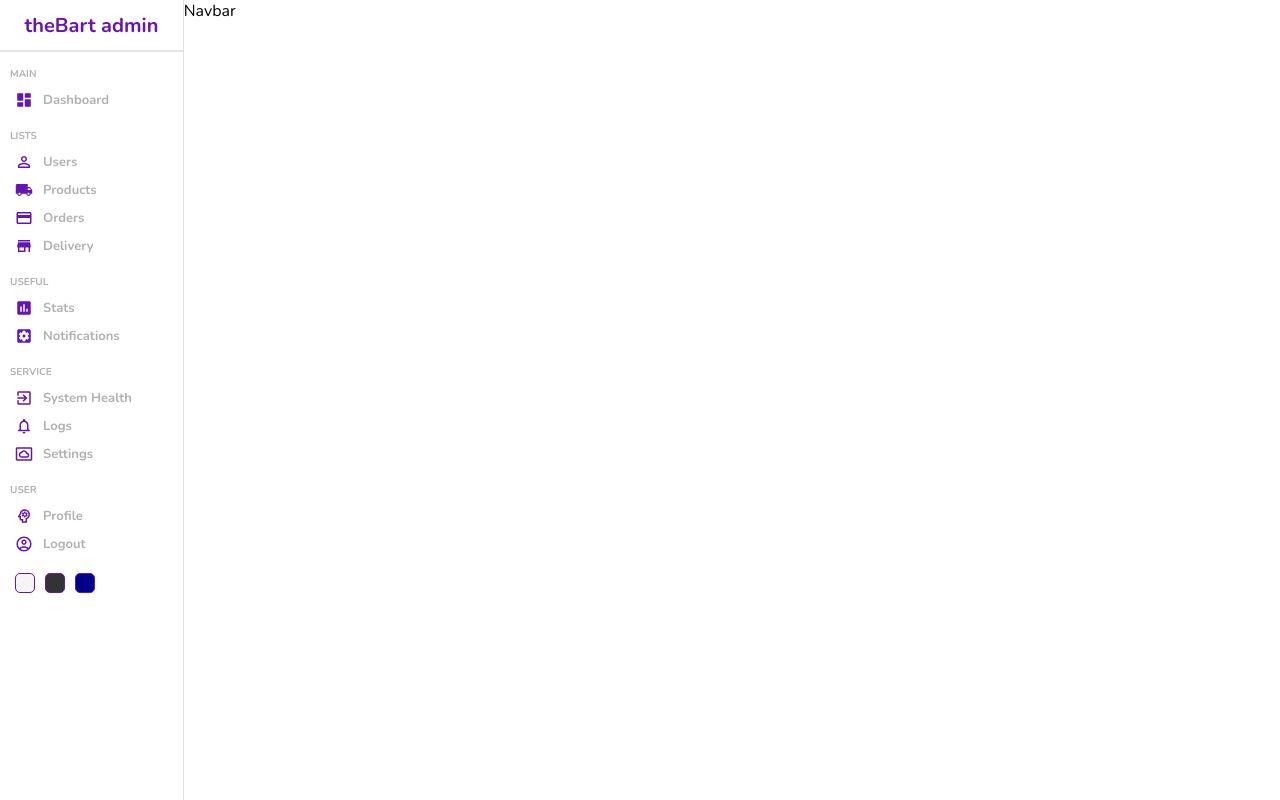
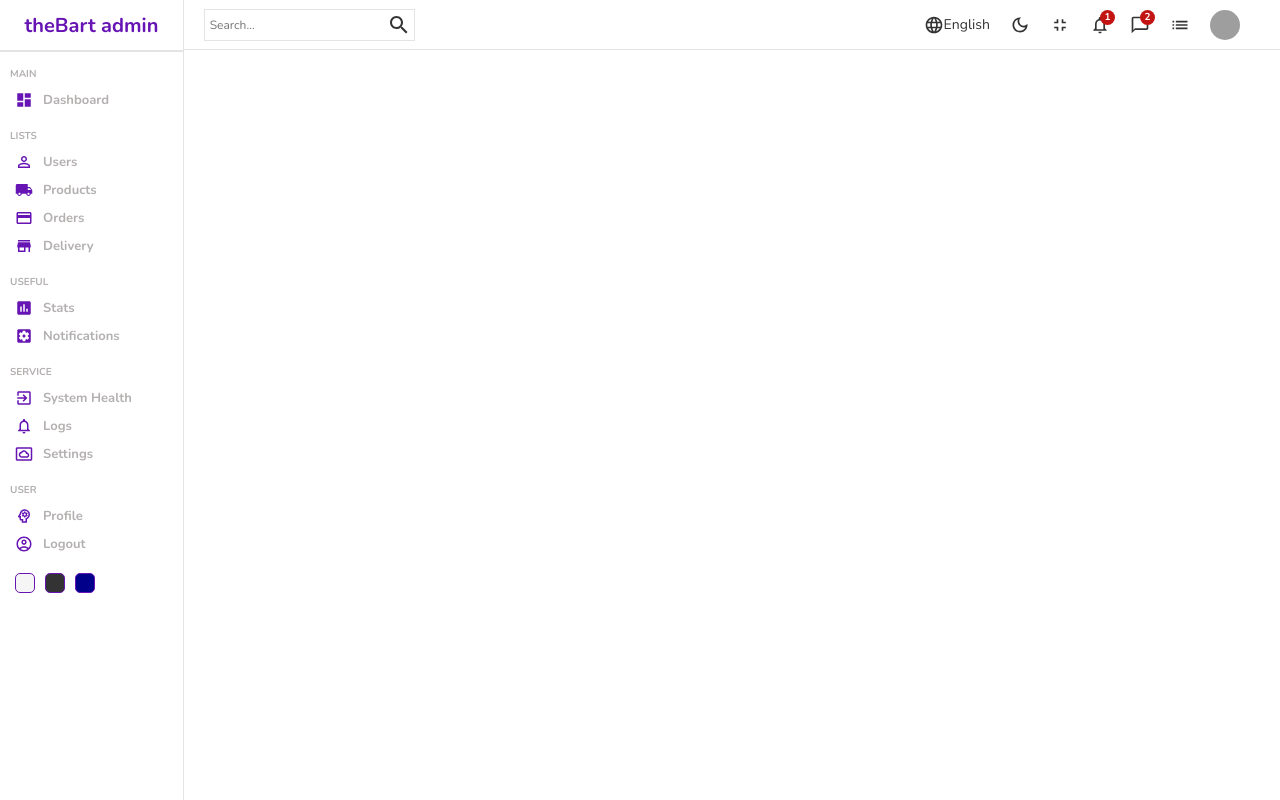
Before and after one commit to Bartek-Wieckowski/react-admin-dashboard, a React (Create React App) app: page / in a window 1280 px wide. Built offline with nearby package versions, Linux system fonts and the light colour scheme; grey boxes are pictures that could not be loaded.

Commit message:
created Navbar html template and css

```diff
--- a/src/components/navbar/Navbar.jsx
+++ b/src/components/navbar/Navbar.jsx
@@ -1,8 +1,52 @@
-import React from 'react'
-import "./navbar.scss"
+import React from "react";
+import "./navbar.scss";
+import SearchOutlinedIcon from "@mui/icons-material/SearchOutlined";
+import LanguageOutlinedIcon from "@mui/icons-material/LanguageOutlined";
+import DarkModeOutlinedIcon from "@mui/icons-material/DarkModeOutlined";
+import FullscreenExitOutlinedIcon from "@mui/icons-material/FullscreenExitOutlined";
+import NotificationsNoneOutlinedIcon from "@mui/icons-material/NotificationsNoneOutlined";
+import ChatBubbleOutlineOutlinedIcon from "@mui/icons-material/ChatBubbleOutlineOutlined";
+import ListOutlinedIcon from "@mui/icons-material/ListOutlined";
 
 export const Navbar = () => {
   return (
-    <div>Navbar</div>
-  )
-}
+    <div className="navbar">
+      <div className="wrapper">
+        <div className="search">
+          <input type="text" placeholder="Search..." />
+          <SearchOutlinedIcon />
+        </div>
+        <div className="items">
+          <div className="item">
+            <LanguageOutlinedIcon className="icon" />
+            English
+          </div>
+          <div className="item">
+            <DarkModeOutlinedIcon className="icon" />
+          </div>
+          <div className="item">
+            <FullscreenExitOutlinedIcon className="icon" />
+          </div>
+          <div className="item">
+            <NotificationsNoneOutlinedIcon className="icon" />
+            <div className="counter">1</div>
+          </div>
+          <div className="item">
+            <ChatBubbleOutlineOutlinedIcon className="icon" />
+            <div className="counter">2</div>
+          </div>
+          <div className="item">
+            <ListOutlinedIcon className="icon" />
+          </div>
+          <div className="item">
+            <img
+              src="https://images.pexels.com/photos/941693/pexels-photo-941693.jpeg?auto=compress&cs=tinysrgb&dpr=2&w=500"
+              alt=""
+              className="avatar"
+            />
+          </div>
+        </div>
+      </div>
+    </div>
+  );
+};
--- a/src/components/navbar/navbar.scss
+++ b/src/components/navbar/navbar.scss
@@ -0,0 +1,71 @@
+.navbar {
+    height: 50px;
+    border-bottom: 0.5px solid rgba(230, 227, 227);
+    display: flex;
+    align-items: center;
+    font-size: 14px;
+    color: #333;
+
+    .wrapper {
+      width: 100%;
+      padding: 20px;
+      display: flex;
+      align-items: center;
+      justify-content: space-between;
+
+      .search {
+        display: flex;
+        align-items: center;
+        border: 0.5px solid rgba(230, 227, 227);
+        padding: 3px;
+
+        input {
+          border: none;
+          outline: none;
+          background: transparent;
+
+          &::placeholder {
+            font-size: 12px;
+          }
+        }
+      }
+
+      .items {
+        display: flex;
+        align-items: center;
+
+        .item {
+          display: flex;
+          align-items: center;
+          margin-right: 20px;
+          position: relative;
+
+          .icon {
+            font-size: 20px;
+          }
+
+          .avatar {
+            width: 30px;
+            height: 30px;
+            border-radius: 50%;
+          }
+
+          .counter {
+            width: 15px;
+            height: 15px;
+            background-color: rgb(195, 20, 20);
+            border-radius: 50%;
+            color: #fff;
+            display: flex;
+            align-items: center;
+            justify-content: center;
+            font-size: 10px;
+            font-weight: bold;
+            position: absolute;
+            top: -5px;
+            right: -5px;
+          }
+        }
+      }
+    }
+  }
```
